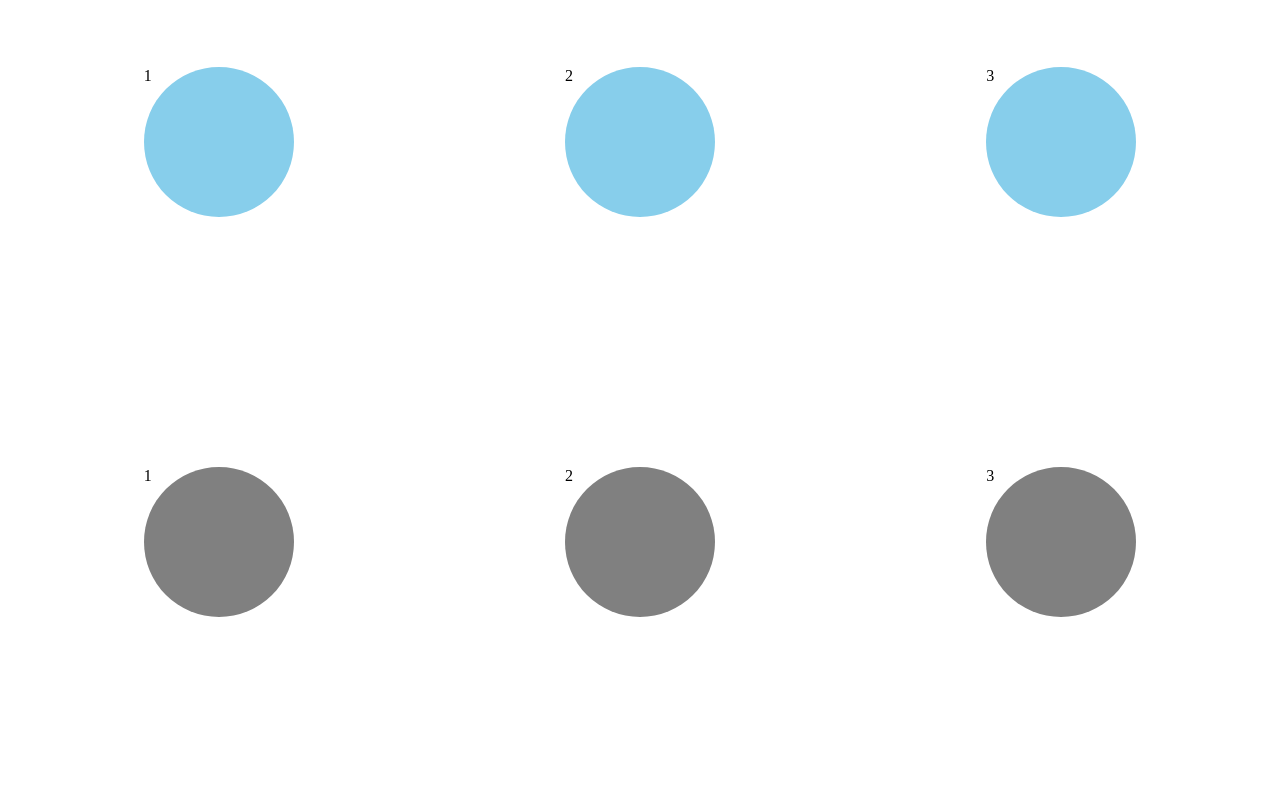
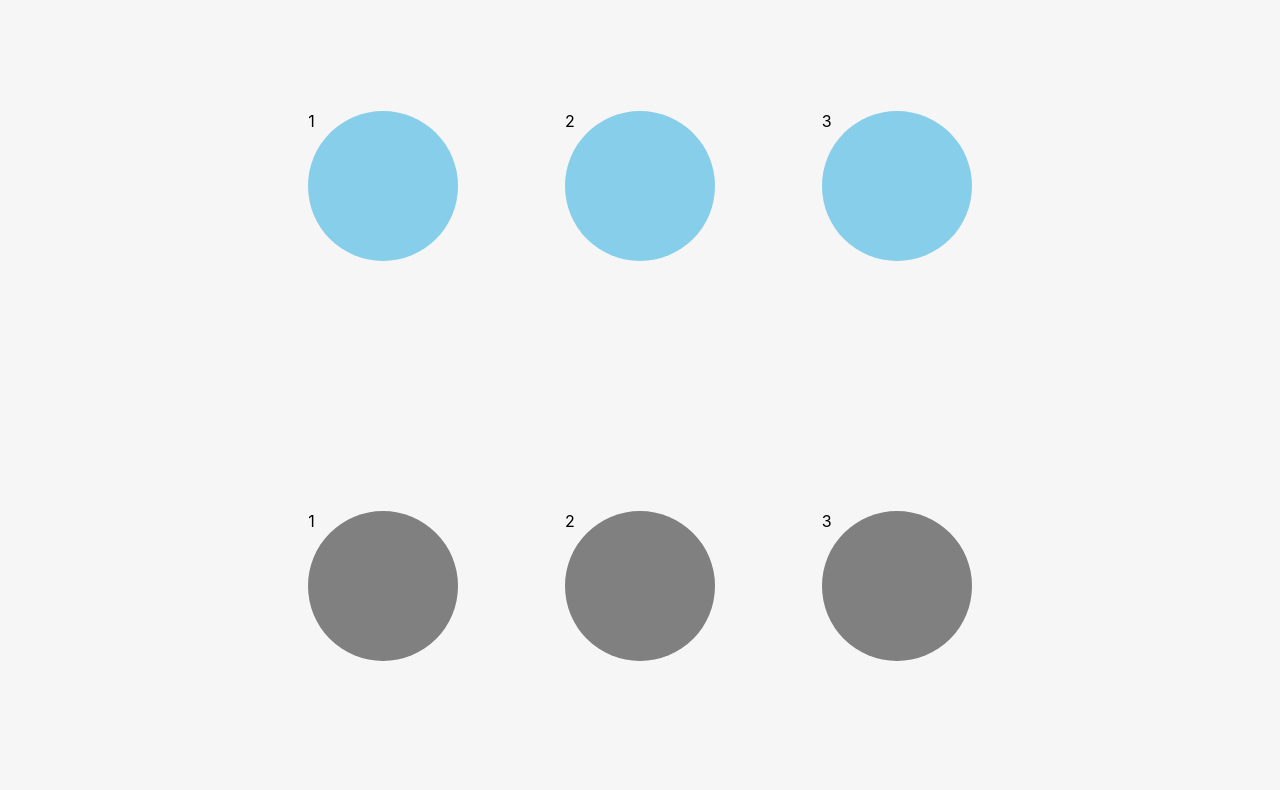
Before and after one commit to ChoBlack/css-paris-poster-clone-2021, a plain HTML site: page index.html in a window 1280 px wide. Shown: the part 126-916 px from the top of the page. Drawn offline with Linux system fonts and the light colour scheme.

Commit message:
update css body

```diff
--- a/style.css
+++ b/style.css
@@ -1,3 +1,13 @@
+body {
+  background-color: #f6f6f6;
+  padding: 50px 25px;
+  font-family: -apple-system, BlinkMacSystemFont, "Segoe UI", Roboto, Oxygen,
+    Ubuntu, Cantarell, "Open Sans", "Helvetica Neue", sans-serif;
+  max-width: 770px;
+  width: 100%;
+  margin: 0 auto;
+}
+
 .titlefather {
   display: flex;
   justify-content: space-between;
```
